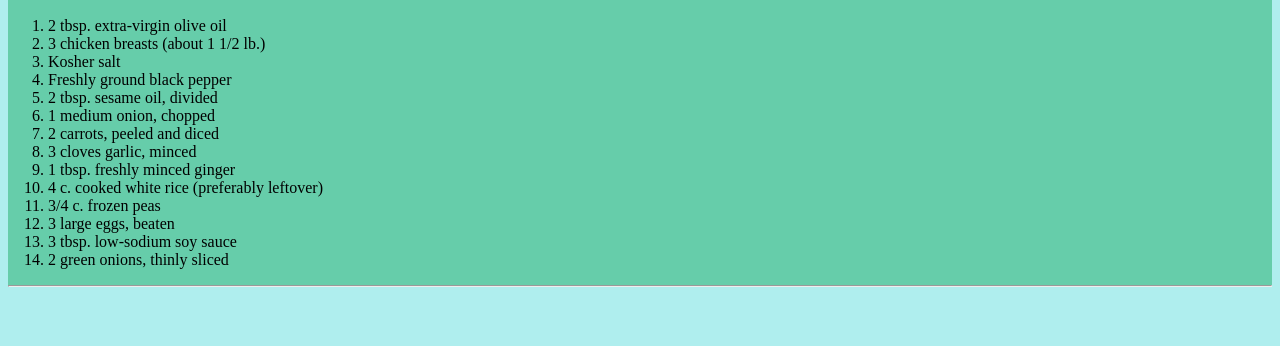
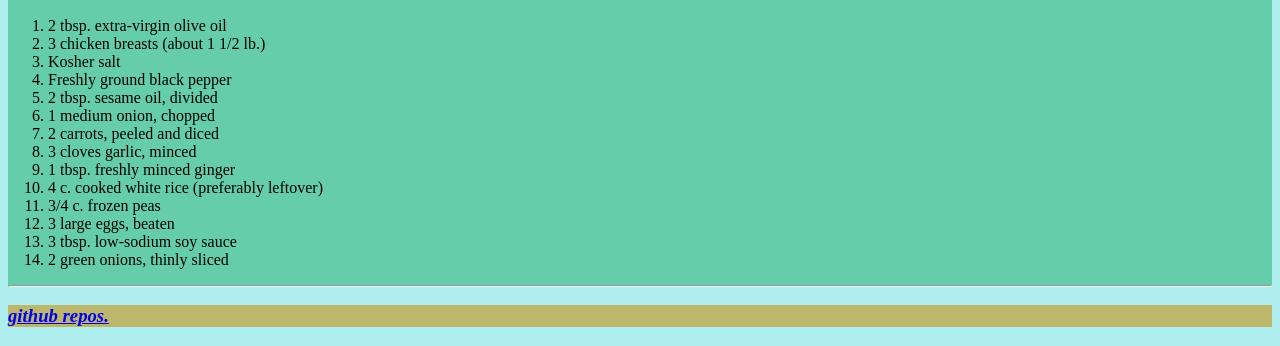
Before and after one commit to mohsen-bernaoui/odin-recipes, a plain HTML site: page index.html in a window 1280 px wide. Shown: the part 2339-2685 px from the top of the page. Before the commit the page ends 2634 px from the top, so only its background shows below. Drawn offline with Linux system fonts and the light colour scheme.

Commit message:
main page finnish

```diff
--- a/index.html
+++ b/index.html
@@ -122,7 +122,8 @@
 
     </main>
 
-    <footer style="background-color:lightsteelblue ;">
+    <footer style="background-color:DarkKhaki;">
+        <a href="https://github.com/mohsen-bernaoui/odin-recipes" target="_blank"> <h3><i> github repos.</i></h3></a>
 
 
     </footer>
```
